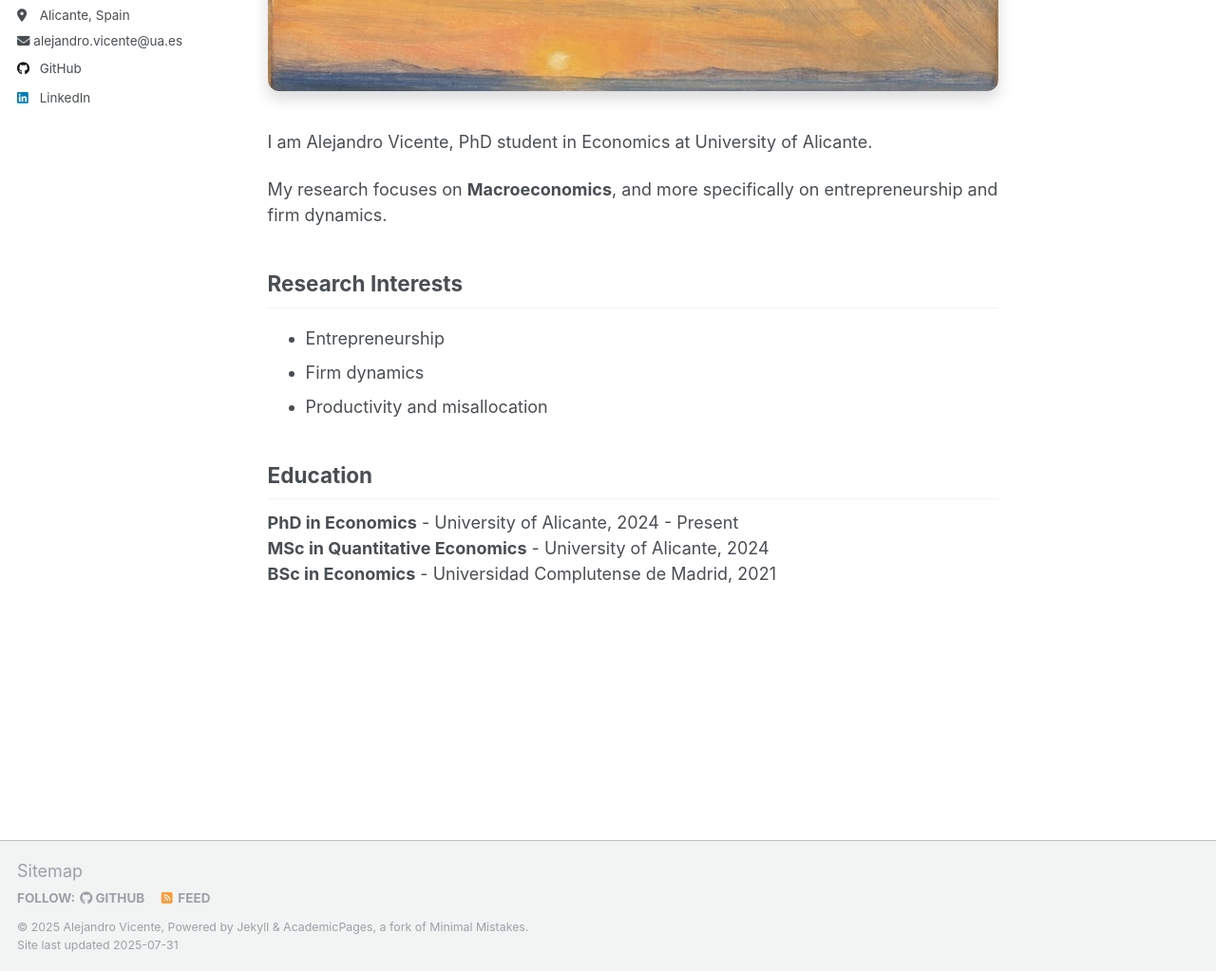
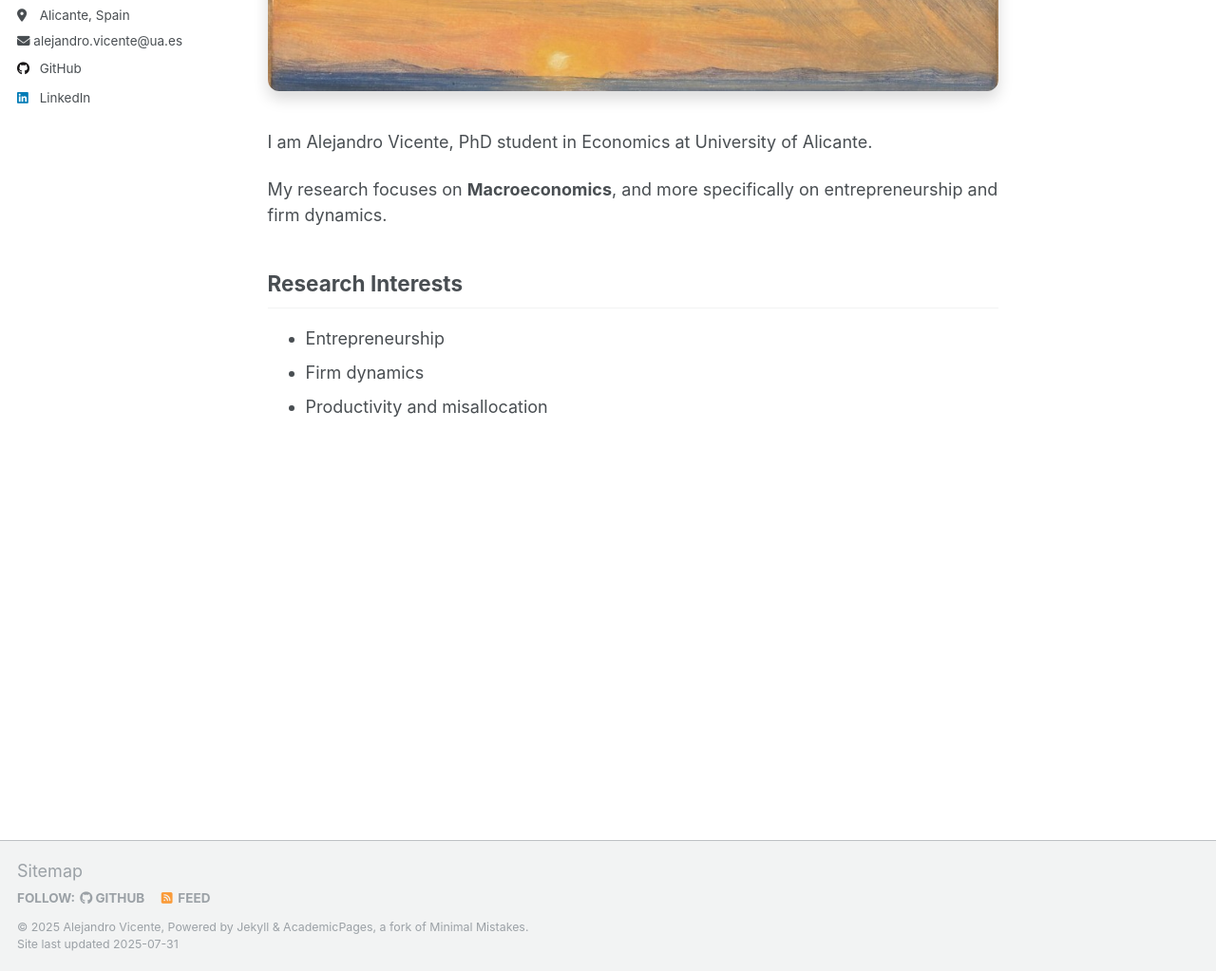
Before and after one commit to alexvifer/alexvifer.github.io, a Jekyll site: the page built from _pages/about.md, in a window 1280 px wide and 1276 px high, cut to the strip 253-1276 px from the top of the window. Shown: the whole strip at 95% size. Built offline with Jekyll 4.4.1, drawn with Linux system fonts in a browser that asks for light colours; a script that is not in the unit is left out.

Commit message:
Update about.md

```diff
--- a/_pages/about.md
+++ b/_pages/about.md
@@ -17,7 +17,7 @@
 - Firm dynamics
 - Productivity and misallocation
 
-## Education
+<!-- ## Education
 **PhD in Economics** - University of Alicante, 2024 - Present<br>
 **MSc in Quantitative Economics** - University of Alicante, 2024<br>
-**BSc in Economics** - Universidad Complutense de Madrid, 2021
+**BSc in Economics** - Universidad Complutense de Madrid, 2021 -->
```
